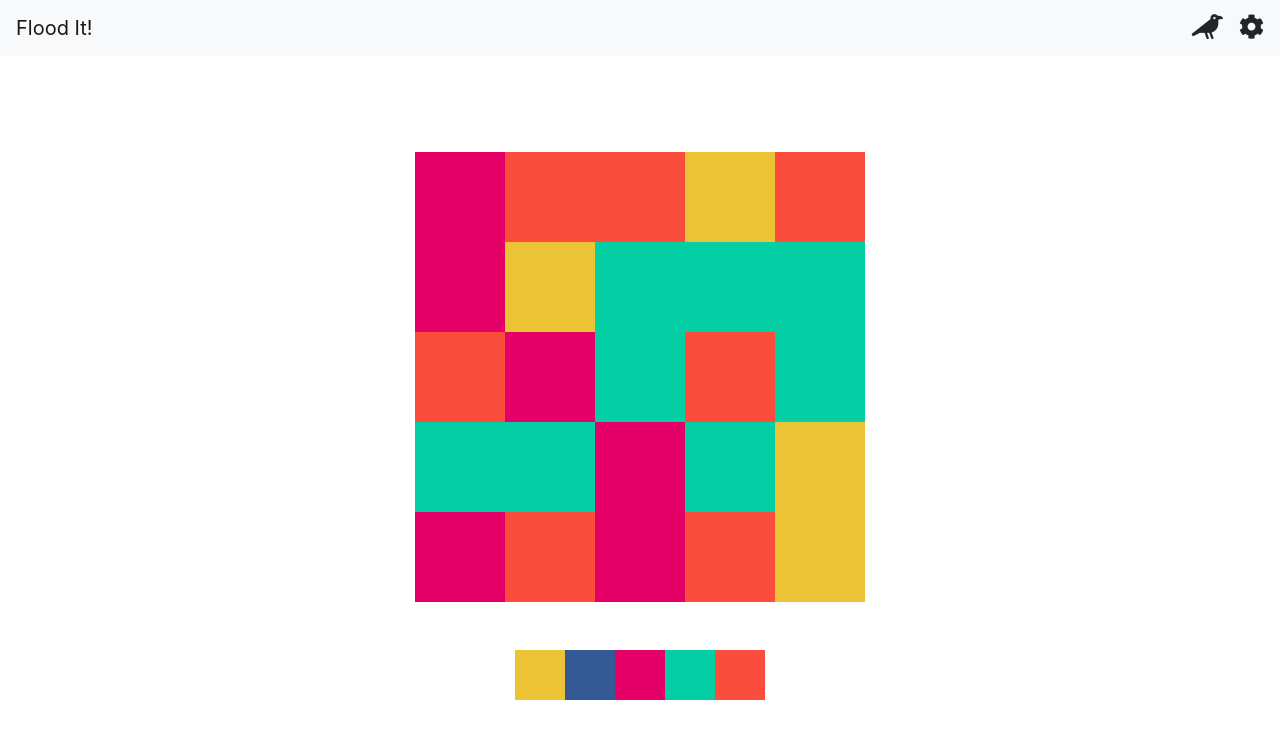
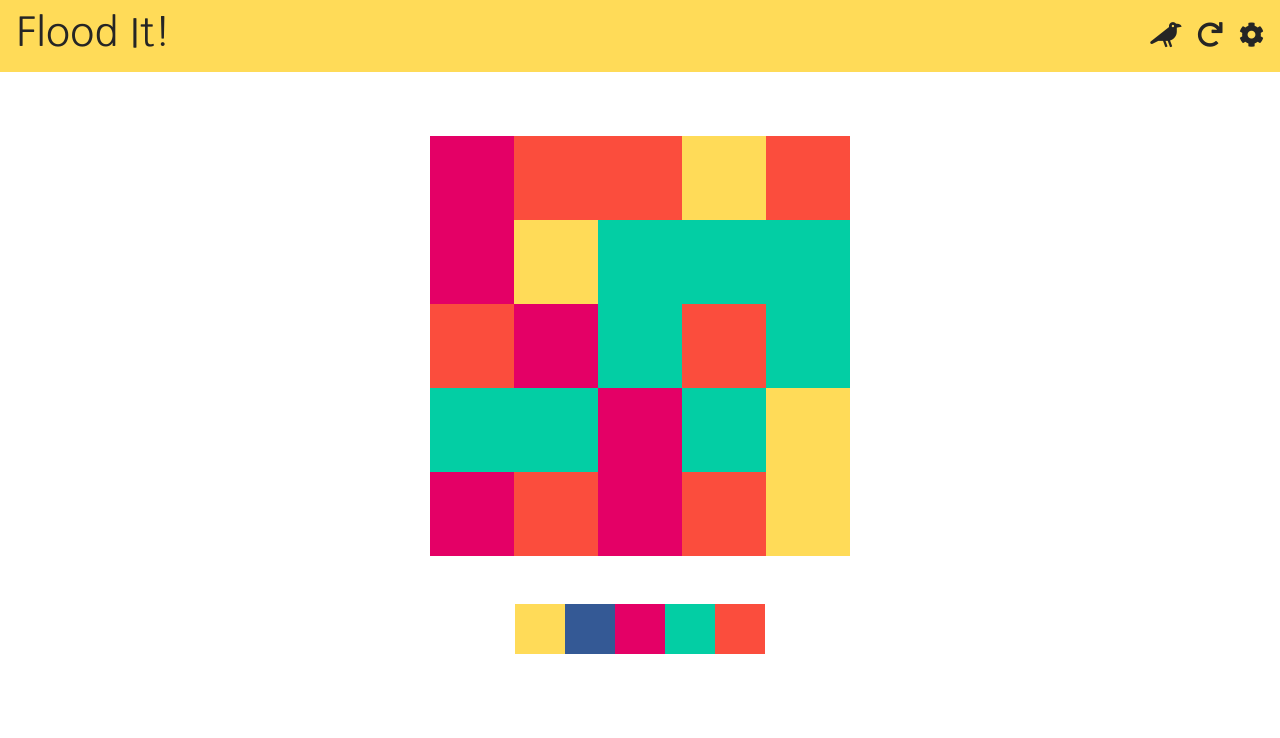
Before and after one commit to cynthialu42/flood-it, a React (Create React App) app: page / in a window 1280 px wide. Shown: the top 738 px of the page. Built offline with nearby package versions, Linux system fonts and the light colour scheme.

Commit message:
color themes, dark mode, grid size, crows

```diff
--- a/public/index.html
+++ b/public/index.html
@@ -28,7 +28,7 @@
     <link rel="stylesheet" href="https://stackpath.bootstrapcdn.com/bootstrap/4.3.1/css/bootstrap.min.css" integrity="sha384-ggOyR0iXCbMQv3Xipma34MD+dH/1fQ784/j6cY/iJTQUOhcWr7x9JvoRxT2MZw1T" crossorigin="anonymous">
     <!-- <link rel="stylesheet" href="https://stackpath.bootstrapcdn.com/font-awesome/4.7.0/css/font-awesome.min.css" integrity="sha384-wvfXpqpZZVQGK6TAh5PVlGOfQNHSoD2xbE+QkPxCAFlNEevoEH3Sl0sibVcOQVnN" crossorigin="anonymous"> -->
     <link rel="stylesheet" href="https://use.fontawesome.com/releases/v5.1.1/css/all.css" integrity="sha384-O8whS3fhG2OnA5Kas0Y9l3cfpmYjapjI0E4theH4iuMD+pLhbf6JI0jIMfYcK3yZ" crossorigin="anonymous">
-
+    <link href="https://fonts.googleapis.com/css2?family=Nanum+Gothic&display=swap" rel="stylesheet">
   </head>
   <body>
     <noscript>You need to enable JavaScript to run this app.</noscript>
--- a/src/components/Grid.js
+++ b/src/components/Grid.js
@@ -21,6 +21,10 @@ class Grid extends Component {
   componentDidUpdate(prevProps) {
     if (this.props.currentColor !== prevProps.currentColor) {
       this.updateGrid(this.props.currentColor);
+    }
+    if(this.props.colors !== prevProps.colors || this.props.size !== prevProps.size || this.props.refresh) {
+        this.setState({ colorCluster: null, colors: this.props.colors, size: this.props.size })
+        this.generateGridData(this.props.size);
     }
   }
 
@@ -118,7 +122,15 @@ class Grid extends Component {
       colorCluster: [...new Set(tileColorsUpdated)],
       gridColors: gridObjectClone,
       gridArray: gridArrayClone,
+    }, () => {
+        if (
+            this.state.colorCluster &&
+            this.state.colorCluster.length === this.props.size * this.props.size
+          ) {
+            this.props.showWin();
+          }
     });
+
   }
 
   generateGridData(size) {
@@ -155,14 +167,9 @@ class Grid extends Component {
   render() {
     let gameBoard;
     let winText = null;
-    let tileHeight = Math.floor(450 / this.props.size);
-    let tileWidth = Math.floor(450 / this.props.size);
-    if (
-      this.state.colorCluster &&
-      this.state.colorCluster.length === this.props.size * this.props.size
-    ) {
-      winText = "you win!";
-    }
+    let tileHeight = Math.floor(420 / this.props.size);
+    let tileWidth = Math.floor(420 / this.props.size);
+
     if (this.state.gridArray) {
       let splitArray = [];
       let gridArrayCopy = JSON.parse(JSON.stringify(this.state.gridArray));
@@ -176,6 +183,8 @@ class Grid extends Component {
             tileData={tile}
             height={tileHeight}
             width={tileWidth}
+            size={this.props.size}
+            colorCluster={this.state.colorCluster}
           />
         ));
         return (
--- a/src/components/Sidedrawer.js
+++ b/src/components/Sidedrawer.js
@@ -1,5 +1,5 @@
 import React, { Component } from "react";
-
+import Settings from "./Settings";
 class Sidedrawer extends Component {
   constructor(props) {
     super(props);
@@ -26,8 +26,17 @@ class Sidedrawer extends Component {
     }
     return (
       <div>
-        <div className={`sidedrawer sidedrawer--${sidedrawerStatus}`}>
-          {this.props.content}
+        <div
+          className={`sidedrawer sidedrawer--${sidedrawerStatus} sidedrawer-dark-mode--${this.props.darkMode} pt-4 pb-4 pl-4 pr-4`}
+        >
+          <Settings
+            colorTheme={this.props.colorTheme}
+            applyNewSettings={this.props.applyNewSettings}
+            closeSidedrawer={this.props.closeSidedrawer}
+            size={this.props.size}
+            darkMode={this.props.darkMode}
+            applyMode={this.props.applyMode}
+          />
         </div>
         {showOverlay}
       </div>
--- a/src/components/Tile.js
+++ b/src/components/Tile.js
@@ -10,9 +10,13 @@ class Tile extends Component {
   }
   render() {
     if (this.props.crow) {
+        let spinning = false;
+        if (this.props.colorCluster && this.props.colorCluster.length === this.props.size * this.props.size) {
+            spinning = true;
+        }
       return (
         <div
-          className="tile"
+          className={`tile tile-spin--${spinning}`}
           style={{ height: this.props.height, width: this.props.width }}
         >
           <i
--- a/src/constants/colorSchemes.js
+++ /dev/null
@@ -1,5 +0,0 @@
-export const colorSchemes = {
-  standard: ["#EAC435", "#345995", "#E40066", "#03CEA4", "#FB4D3D"],
-};
-
-export default colorSchemes;
--- /dev/null
+++ b/src/constants/colorThemes.js
@@ -0,0 +1,27 @@
+// export const colorThemes = {
+//   standard: ["#EAC435", "#345995", "#E40066", "#03CEA4", "#FB4D3D"],
+//   sunset: ["#FEB965", "#FE7F64", "#E7586D", "#714178", "#493465"],
+//   ocean: ["#A8D2DE", "#43BEC6", "#0197A6", "#04718E", "#02618E"],
+//   pastel: ["#ffb3ba", "#ffdfba", "#ffffba", "#baffc9", "#bbe1ff"],
+// };
+
+export const colorThemes = [
+  {
+    name: "standard",
+    colors: ["#FFDB58", "#345995", "#E40066", "#03CEA4", "#FB4D3D"],
+  },
+  {
+    name: "sunset",
+    colors: ["#FEB965", "#FE7F64", "#E7586D", "#714178", "#493465"],
+  },
+  {
+    name: "ocean",
+    colors: ["#A8D2DE", "#43BEC6", "#0197A6", "#04718E", "#02618E"],
+  },
+  {
+    name: "pastel",
+    colors: ["#ffb3ba", "#ffdfba", "#ffffba", "#baffc9", "#bbe1ff"],
+  },
+];
+
+export default colorThemes;
--- a/src/containers/GameContainer.js
+++ b/src/containers/GameContainer.js
@@ -2,8 +2,7 @@ import React, { Component } from "react";
 import Grid from "../components/Grid";
 import ColorButtons from "../components/ColorButtons";
 import Sidedrawer from "../components/Sidedrawer";
-import Settings from "../components/Settings";
-import colorSchemes from "../constants/colorSchemes";
+import colorThemes from "../constants/colorThemes";
 
 class GameContainer extends Component {
   constructor() {
@@ -13,9 +12,21 @@ class GameContainer extends Component {
       crow: false,
       sidedrawerIsOpen: null,
       content: "hi",
+      theme: colorThemes[0],
+      size: 5,
+      darkMode: false,
+      refresh: false,
+      winStats: null,
     };
     this.colorClicked = this.colorClicked.bind(this);
     this.closeSidedrawer = this.closeSidedrawer.bind(this);
+    this.applyNewSettings = this.applyNewSettings.bind(this);
+    this.applyMode = this.applyMode.bind(this);
+    this.showWin = this.showWin.bind(this);
+  }
+
+  showWin() {
+    this.setState({ winStats: { message: "Flooded!" } });
   }
 
   colorClicked(color) {
@@ -26,9 +37,27 @@ class GameContainer extends Component {
     this.setState({ sidedrawerIsOpen: false });
   }
 
+  applyNewSettings(settings) {
+    let newColorTheme = colorThemes.find(
+      (color) => color.name === settings.colorTheme
+    );
+    this.setState({
+      theme: newColorTheme,
+      currentColor: null,
+      size: settings.size,
+      darkMode: settings.darkMode,
+    });
+  }
+
+  applyMode(mode) {
+    this.setState({
+      darkMode: mode,
+    });
+  }
+
   render() {
     let buttonSection;
-    buttonSection = colorSchemes["standard"].map((color) => {
+    buttonSection = this.state.theme.colors.map((color) => {
       return (
         <ColorButtons
           color={color}
@@ -37,12 +66,17 @@ class GameContainer extends Component {
         />
       );
     });
+    let navBarColor = this.state.darkMode
+      ? this.state.theme.colors[this.state.theme.colors.length - 1]
+      : this.state.theme.colors[0];
+    let stats = this.state.winStats ? <div>{this.state.winStats.message}</div> : null;
     return (
-      <div>
-        <nav class="navbar navbar-expand-lg navbar-light bg-light mb-5">
-          <a class="navbar-brand" href="#">
-            Flood It!
-          </a>
+      <div className={`dark-mode--${this.state.darkMode}`}>
+        <nav
+          className="navbar navbar-expand-lg navbar-light mb-5"
+          style={{ backgroundColor: navBarColor }}
+        >
+          <h1>Flood It!</h1>
           <button
             class="navbar-toggler"
             type="button"
@@ -61,8 +95,20 @@ class GameContainer extends Component {
             <ul class="navbar-nav">
               <li class="nav-item active">
                 <i
-                  className="fas fa-crow font-25 rainbow"
+                  className={`fas fa-${
+                    this.state.crow ? "square" : "crow"
+                  } font-25 rainbow`}
                   onClick={() => this.setState({ crow: !this.state.crow })}
+                ></i>
+              </li>
+              <li class="nav-item active ml-3">
+                <i
+                  className="fas fa-redo font-25"
+                  onClick={() =>
+                    this.setState({ refresh: !this.state.refresh }, () =>
+                      this.setState({ refresh: !this.state.refresh })
+                    )
+                  }
                 ></i>
               </li>
               <li class="nav-item active ml-3">
@@ -78,21 +124,30 @@ class GameContainer extends Component {
             </ul>
           </div>
         </nav>
-        <div className="pt-5 pb-3">
+        <div className="pt-3 pb-3 d-flex justify-content-around">
+          <div>
             <Grid
-            size={5}
+              size={this.state.size}
               crow={this.state.crow}
-            colors={["#EAC435", "#345995", "#E40066", "#03CEA4", "#FB4D3D"]}
+              colors={this.state.theme.colors}
               currentColor={this.state.currentColor}
+              refresh={this.state.refresh}
+              showWin={this.showWin}
             />
             <div className="d-flex justify-content-center mt-5">
               {buttonSection}
             </div>
           </div>
+        {stats}
+        </div>
         <Sidedrawer
           isOpen={this.state.sidedrawerIsOpen}
-          content={<Settings />}
           closeSidedrawer={this.closeSidedrawer}
+          colorTheme={this.state.theme.name}
+          applyNewSettings={this.applyNewSettings}
+          size={this.state.size}
+          darkMode={this.state.darkMode}
+          applyMode={this.applyMode}
         />
       </div>
     );
--- a/src/styles.css
+++ b/src/styles.css
@@ -1,5 +1,36 @@
+body {
+  font-family: "Nanum Gothic", sans-serif;
+}
+
 .font-25 {
   font-size: 25px;
+}
+
+.fas:hover {
+  cursor: pointer;
+  transform: scale(1.1);
+}
+
+.dark-mode--true,
+.sidedrawer-dark-mode--true {
+  background-color: #252525;
+  color: white;
+  transition: all 0.5s ease;
+}
+
+.dark-mode--false,
+.sidedrawer-dark-mode--false {
+  background-color: white;
+  color: #252525;
+  transition: all 0.5s ease;
+}
+.color-swatch-bar:hover {
+  transform: scale(1.1);
+  cursor: pointer;
+}
+
+.color-swatch-bar--border {
+  border: 2px solid pink;
 }
 
 .sidedrawer {
@@ -9,17 +40,16 @@
   bottom: 0;
   right: 0;
   width: 40%;
-    background-color: white;
   transform: translateX(100%);
   /* transform: translateX(100%); */
 }
 
 .sidedrawer--open {
-    animation: open .3s ease forwards;
+  animation: open 0.3s ease forwards;
 }
 
 .sidedrawer--closed {
-    animation: closed .3s ease backwards;
+  animation: closed 0.3s ease backwards;
 }
 
 .sidedrawer-overlay {
@@ -31,6 +61,10 @@
   left: 0;
   background-color: rgb(133, 133, 133);
   opacity: 50%;
+}
+
+.tile-spin--true {
+  animation: spin 0.5s linear infinite;
 }
 
 /* .sidedrawer-overlay--open {
@@ -64,7 +98,7 @@
     opacity: 0%;
   }
   100% {
-      opacity: 50%
+    opacity: 50%;
   }
 }
 
@@ -73,6 +107,15 @@
     opacity: 50%;
   }
   100% {
-      opacity: 0%
+    opacity: 0%;
   }
 }
+
+@keyframes spin {
+    from {
+        transform:rotate(0deg);
+    }
+    to {
+        transform:rotate(360deg);
+    }
+  }
```
Also changed, not shown: src/components/Settings.js (+98 -6 lines). Lines whose indentation alone changed are shown as unchanged.
